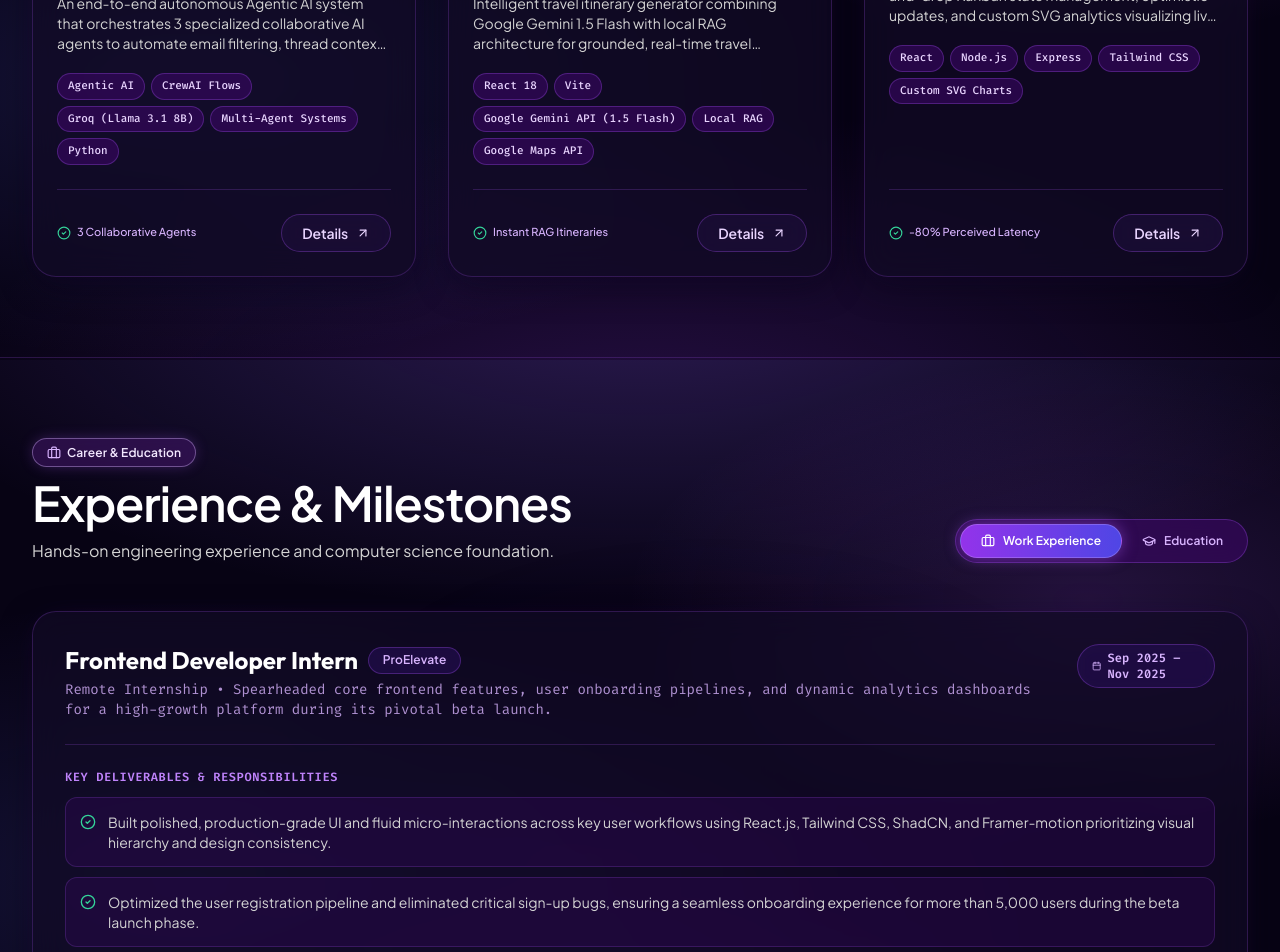
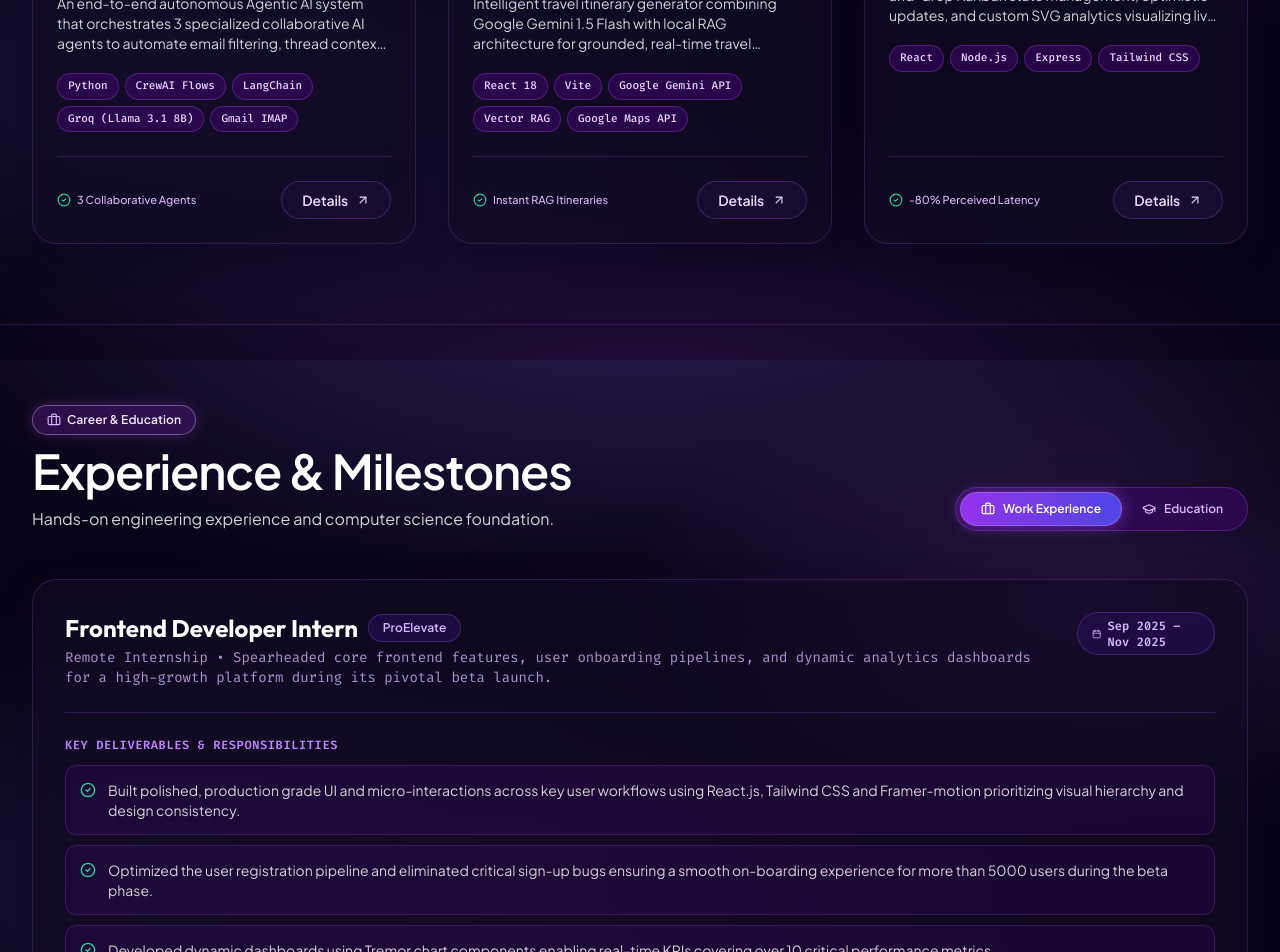
Before and after one commit to siddanthsajwan/Portfolio, a React (Vite) app: page / in a window 1280 px wide. Shown: the part 3640-4592 px from the top of the page. Built offline with nearby package versions, Linux system fonts and the light colour scheme.

Commit message:
Update portfolio data with latest resume content and github links

```diff
--- a/src/data/portfolioData.js
+++ b/src/data/portfolioData.js
@@ -10,7 +10,7 @@ export const portfolioData = {
     status: "Available for Full-time Roles & Internships (Graduating June 2026)",
     avatar: "/siddanth-profile.jpg",
     socialLinks: {
-      github: "https://github.com/siddanth-sajwan",
+      github: "https://github.com/siddanthsajwan",
       linkedin: "https://linkedin.com/in/siddanth-sajwan",
       leetcode: "https://leetcode.com/u/siddanthsajwan",
       email: "mailto:siddanthsajwan45@gmail.com"
@@ -48,9 +48,9 @@ export const portfolioData = {
       techStack: ["JavaScript", "React.js", "Tailwind CSS", "ShadCN UI", "React-Hook-Form", "Framer-motion", "Tremor"],
       summary: "Spearheaded core frontend features, user onboarding pipelines, and dynamic analytics dashboards for a high-growth platform during its pivotal beta launch.",
       bullets: [
-        "Built polished, production-grade UI and fluid micro-interactions across key user workflows using React.js, Tailwind CSS, ShadCN, and Framer-motion prioritizing visual hierarchy and design consistency.",
-        "Optimized the user registration pipeline and eliminated critical sign-up bugs, ensuring a seamless onboarding experience for more than 5,000 users during the beta launch phase.",
-        "Developed dynamic real-time analytics dashboards using Tremor chart components, enabling live monitoring of over 10 critical performance KPIs."
+        "Built polished, production grade UI and micro-interactions across key user workflows using React.js, Tailwind CSS and Framer-motion prioritizing visual hierarchy and design consistency.",
+        "Optimized the user registration pipeline and eliminated critical sign-up bugs ensuring a smooth on-boarding experience for more than 5000 users during the beta phase.",
+        "Developed dynamic dashboards using Tremor chart components enabling real-time KPIs covering over 10 critical performance metrics."
       ],
       metrics: [
         { label: "Users Handled", value: "5,000+" },
@@ -68,11 +68,11 @@ export const portfolioData = {
       featured: true,
       tagline: "Autonomous multi-agent system powered by CrewAI Flows & Groq Llama 3.1 8B",
       description: "An end-to-end autonomous Agentic AI system that orchestrates 3 specialized collaborative AI agents to automate email filtering, thread context analysis, and high-precision response drafting with real-world tool execution.",
-      techStack: ["Agentic AI", "CrewAI Flows", "Groq (Llama 3.1 8B)", "Multi-Agent Systems", "Python", "Docker", "uv", "IMAP/SMTP", "Render"],
+      techStack: ["Python", "CrewAI Flows", "LangChain", "Groq (Llama 3.1 8B)", "Gmail IMAP", "Docker", "uv", "Render"],
       bulletPoints: [
-        "Architected an end-to-end Agentic AI system using CrewAI Flows and Groq (Llama 3.1 8B), deploying 3 specialized collaborative AI agents to automate email filtering, context analysis, and drafting.",
-        "Equipped autonomous agents with custom Python tools (GetThreadTool, CreateDraftTool) to inspect thread history and execute real-world IMAP/SMTP actions in Gmail safely.",
-        "Containerized the multi-agent pipeline with Docker & uv, integrating a multi-threaded live health server deployed continuously on Render."
+        "Architected an Agentic AI system with CrewAI Flows and Groq’s Llama 3.1, orchestrating 3 agents to autonomously filter, analyze, and draft email responses.",
+        "Built custom LangChain tools enabling agents to autonomously read full email threads and create drafts directly via Gmail’s IMAP interface.",
+        "Containerized the system with Docker and uv, deploying a live multi-threaded health server on Render."
       ],
       architecture: {
         agents: [
@@ -90,7 +90,7 @@ export const portfolioData = {
       },
       links: {
         live: "https://agentic-email-responder.demo",
-        github: "https://github.com/siddanth-sajwan/autonomous-email-agent"
+        github: "https://github.com/siddanthsajwan/Email-Auto-Responder"
       },
       badge: "Flagship AI Project"
     },
@@ -101,11 +101,11 @@ export const portfolioData = {
       featured: true,
       tagline: "AI-powered personalized travel itinerary generator with local RAG & live mapping",
       description: "Intelligent travel itinerary generator combining Google Gemini 1.5 Flash with local RAG architecture for grounded, real-time travel recommendations, interactive route maps, and weather tracking.",
-      techStack: ["React 18", "Vite", "Google Gemini API (1.5 Flash)", "Local RAG", "Google Maps API", "Tailwind CSS", "Glassmorphism"],
+      techStack: ["React 18", "Vite", "Google Gemini API", "Vector RAG", "Google Maps API", "Open-Meteo API"],
       bulletPoints: [
-        "Architected an AI trip generator using Gemini 1.5 Flash and local RAG for grounded itineraries tailored to user budget, pace, and interests.",
-        "Integrated Google Maps API and live weather tracking to visualize interactive daily routes, waypoint stops, and destination forecasts.",
-        "Designed a responsive Glassmorphism UI featuring dark/light modes, interactive photo galleries, and 1-click PDF/JSON itinerary exports."
+        "Built an AI trip planner with Gemini 1.5 Flash and vector RAG for grounded itineraries.",
+        "Integrated Google Maps and Open-Meteo APIs for interactive routes and live weather tracking.",
+        "Designed a responsive Glassmorphism UI with dark mode, global state, and PDF/JSON exports."
       ],
       architecture: {
         aiModel: "Gemini 1.5 Flash with Grounded RAG Knowledge Base",
@@ -118,7 +118,7 @@ export const portfolioData = {
       },
       links: {
         live: "https://wanderlust-ai-planner.demo",
-        github: "https://github.com/siddanth-sajwan/wanderlust-ai-planner"
+        github: "https://github.com/siddanthsajwan/Ai-Trip-Planner"
       },
       badge: "AI Web Application"
     },
@@ -129,11 +129,11 @@ export const portfolioData = {
       featured: true,
       tagline: "High-performance task management & analytics suite with optimistic UI updates",
       description: "A fast, modern productivity dashboard with drag-and-drop Kanban state management, optimistic updates, and custom SVG analytics visualizing live performance metrics.",
-      techStack: ["React", "Node.js", "Express", "Tailwind CSS", "Custom SVG Charts", "Drag & Drop", "REST API"],
+      techStack: ["React", "Node.js", "Express", "Tailwind CSS"],
       bulletPoints: [
-        "Engineered frontend with optimistic updates, reducing perceived UI latency by 80% for all task CRUD operations.",
-        "Built a responsive analytics dashboard with custom SVG charts to visualize 5+ real-time productivity and completion metrics.",
-        "Implemented drag-and-drop state management with fluid feedback, improving task organization efficiency by 40%."
+        "Engineered frontend with optimistic updates, reducing perceived UI latency by 80% for CRUD operations.",
+        "Built an analytics dashboard with custom SVG charts to visualize 5+ real-time productivity metrics.",
+        "Implemented drag-and-drop state management, improving task organization efficiency by 40%."
       ],
       architecture: {
         performance: "Optimistic updates with background reconciliation",
@@ -147,7 +147,7 @@ export const portfolioData = {
       },
       links: {
         live: "https://productivity-dashboard.demo",
-        github: "https://github.com/siddanth-sajwan/productivity-dashboard"
+        github: "https://github.com/siddanthsajwan/Task-Manager"
       },
       badge: "High-Performance Web App"
     }
```
